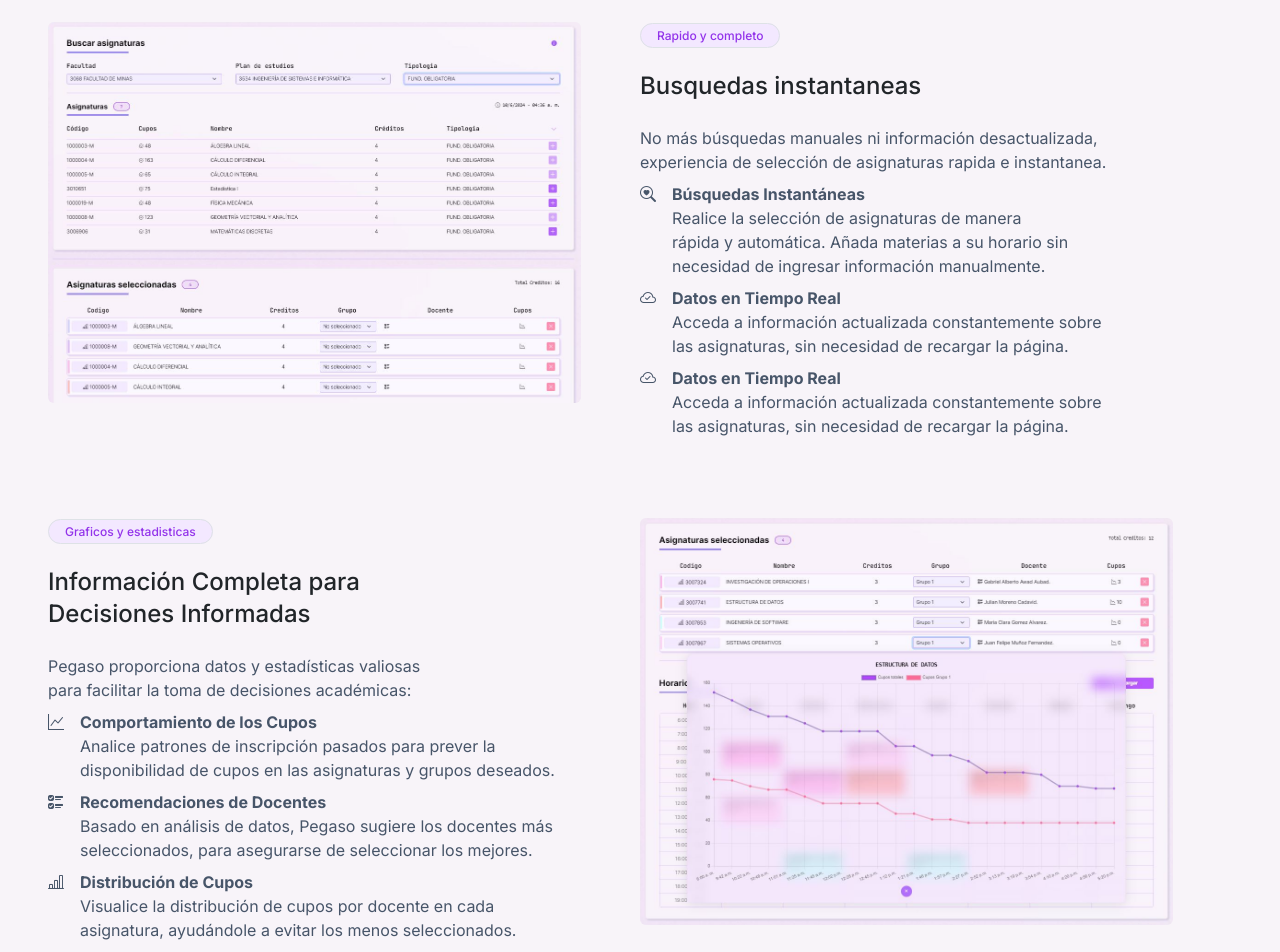
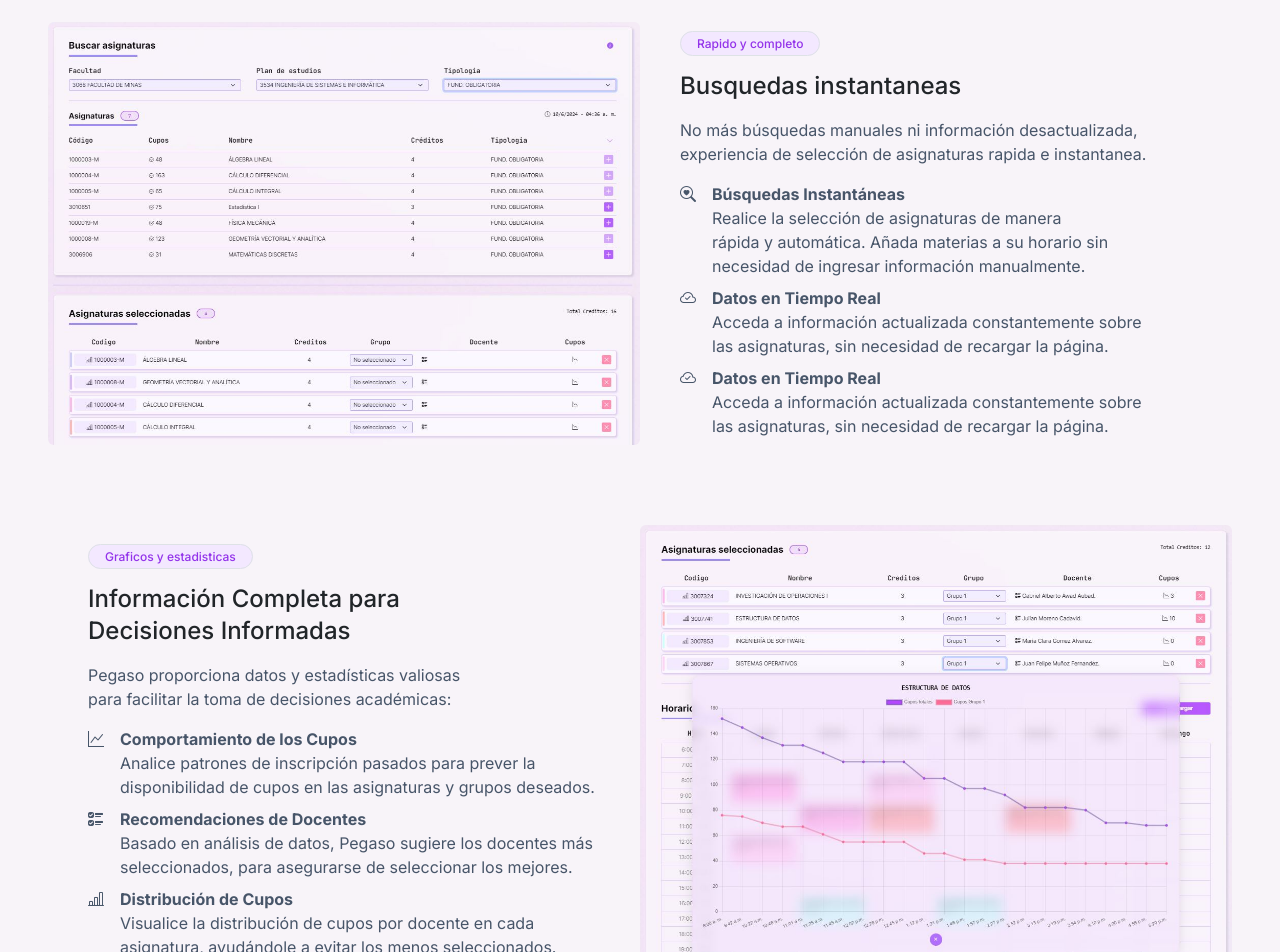
Before and after one commit to kblandonv/pegaso, a SvelteKit app: page / in a window 1280 px wide. Shown: the part 960-1912 px from the top of the page. Built offline with nearby package versions, Linux system fonts and the light colour scheme.

Commit message:
center images and feature section

```diff
--- a/src/routes/+page.svelte
+++ b/src/routes/+page.svelte
@@ -31,24 +31,23 @@
 			</div>
 
 			<div>
-				<div class="grid py-10 md:grid-cols-2">
-					<div class="col-span-1">
-						<img src={ShotBusqueda} draggable="false" class="img-feature rounded" alt="mockup">
+				<div class="grid py-10 md:grid-cols-2 place-items-center">
+					<div class="col-span-1 justify-content-center">
+						<img src={ShotBusqueda} draggable="false" class="img-feature rounded mx-auto" alt="mockup">
 					</div>
 
 					<div class="col-span-1 max-w-lg">
 						<FeatureBadge>Rapido y completo</FeatureBadge>
 
-						<h3 class="mt-4 text-2xl font-medium [text-wrap:balance]">Busquedas instantaneas</h3>
+						<h3 class="mt-3 text-2xl font-medium [text-wrap:balance]">Busquedas instantaneas</h3>
 
-
-						<div class="mt-4 text-slate-600 [text-wrap:balance]">
+						<div class="mt-3 text-slate-600 [text-wrap:balance]">
 							<p>
 								No más búsquedas manuales ni información desactualizada, experiencia de selección de
 								asignaturas rapida e instantanea.
 							</p>
 
-							<div class="d-flex align-items-top gap-3 mt-2">
+							<div class="d-flex align-items-top gap-3 mt-3">
 								<i class="bi bi-search-heart"></i>
 								<div>
 									<strong>Búsquedas Instantáneas</strong>
@@ -77,19 +76,18 @@
 					</div>
 				</div>
 
-				<div class="grid py-10 md:grid-cols-2">
+				<div class="grid py-10 md:grid-cols-2 place-items-center">
 					<div class="col-span-1 max-w-lg">
 						<FeatureBadge>Graficos y estadisticas</FeatureBadge>
 
-						<h3 class="mt-4 text-2xl font-medium [text-wrap:balance]">Información Completa para Decisiones Informadas</h3>
+						<h3 class="mt-3 text-2xl font-medium [text-wrap:balance]">Información Completa para Decisiones Informadas</h3>
 
-
-						<div class="mt-4 text-slate-600 [text-wrap:balance]">
+						<div class="mt-3 text-slate-600 [text-wrap:balance]">
 							<p>
 								Pegaso proporciona datos y estadísticas valiosas para facilitar la toma de decisiones académicas:
 							</p>
 
-							<div class="d-flex align-items-top gap-3 mt-2">
+							<div class="d-flex align-items-top gap-3 mt-3">
 								<i class="bi bi-graph-up"></i>
 								<div>
 									<strong>Comportamiento de los Cupos</strong>
@@ -117,8 +115,8 @@
 
 					</div>
 
-					<div class="col-span-1">
-						<img src={ShotGrafico} draggable="false" class="img-feature rounded" alt="mockup">
+					<div class="col-span-1 justify-content-center">
+						<img src={ShotGrafico} draggable="false" class="img-feature rounded mx-auto" alt="mockup">
 					</div>
 
 				</div>
@@ -199,7 +197,7 @@
 	}
 
 	.img-feature {
-		width: 90%;
+		width: 40.5rem;
 		height: auto;
 		z-index: 1;
 	}
```
